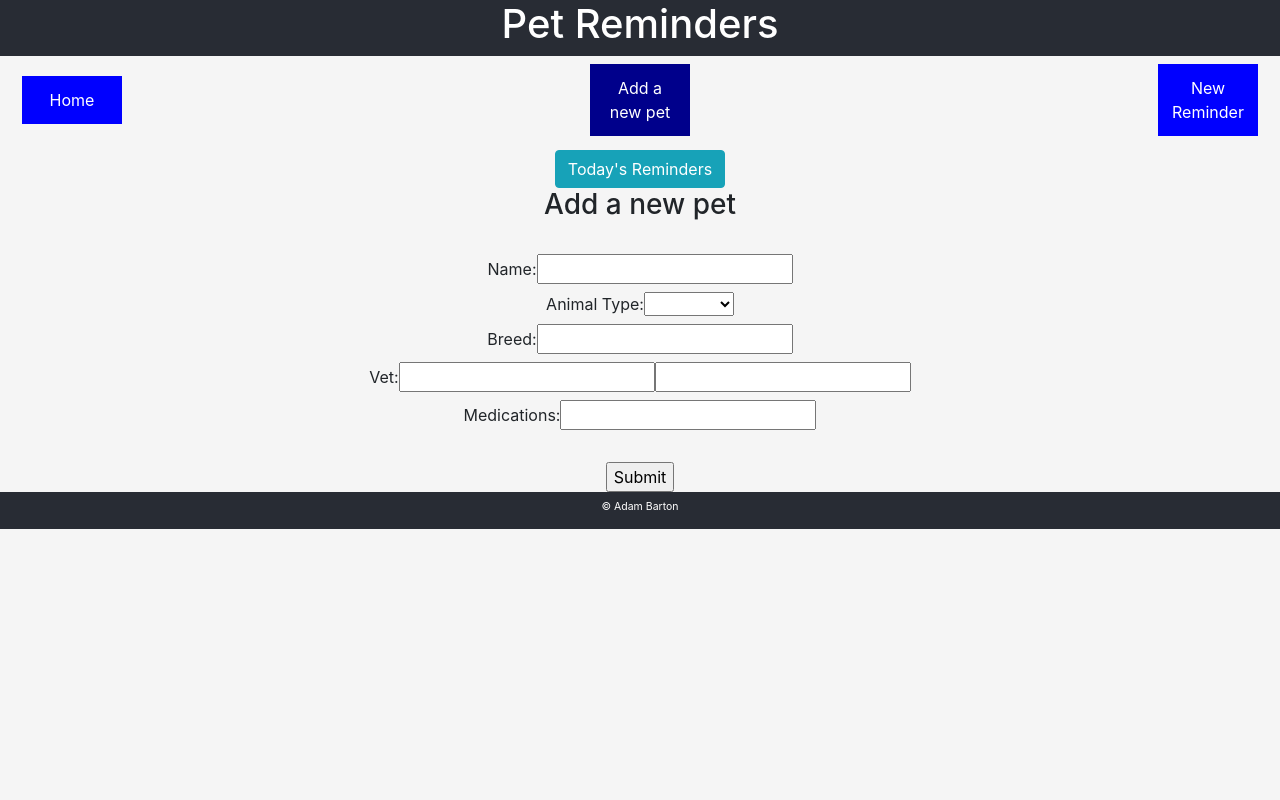
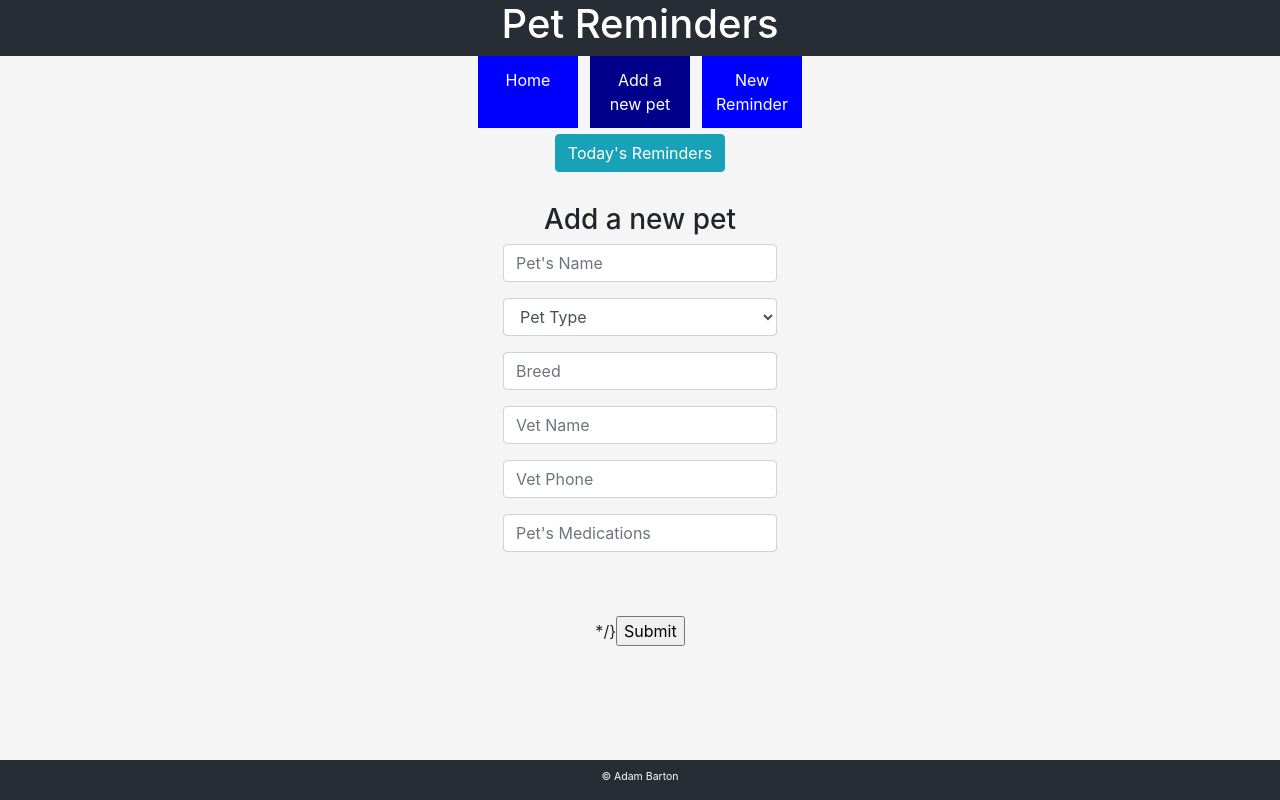
Before and after one commit to adam-barton/my-pets, a React (Create React App) app in the folder client/: page /new-pet in a window 1280 px wide. Built offline with nearby package versions, Linux system fonts and the light colour scheme; what react-alert-template-basic would draw is missing.

Commit message:
Addded styling for the nav, reminders button, footer, and new pet form

```diff
--- a/client/src/App.css
+++ b/client/src/App.css
@@ -33,6 +33,10 @@ body {
     justify-content: center;
     font-size: calc(6px + 1vmin);
     color: white;
+    position: fixed;
+    left: 0;
+    bottom: 0;
+    width: 100%;
 }
 
 .App-link {
@@ -75,6 +79,19 @@ body {
     justify-content: center;
 }
 
+.Navbar {
+    /* justify-content: center; */
+}
+
+.PetForm {
+    margin: 2%;
+    padding: 5px;
+    display: flex;
+    flex-direction: column;
+    align-items: center;
+    justify-content: center;
+}
+
 @keyframes App-logo-spin {
     from {
         transform: rotate(0deg);
--- a/client/src/App.js
+++ b/client/src/App.js
@@ -21,7 +21,7 @@ class App extends Component {
       <React.Fragment>
         <Header />
         <Router>
-          <NavBar deleteReminder={this.props.deleteReminder} today_reminders={this.props.today_reminders} />
+          <NavBar />
           <Notify today_reminders={this.props.today_reminders} />
           <Route exact path="/new-pet" component={NewPet} />
           <Route exact path="/" component={PetProfileContainer} />
--- a/client/src/components/NavBar.js
+++ b/client/src/components/NavBar.js
@@ -1,6 +1,6 @@
 import React from 'react';
 import { NavLink } from 'react-router-dom';
-import { useAlert } from 'react-alert'
+import Nav from 'react-bootstrap/Nav'
 
 
 const link = {
@@ -15,7 +15,8 @@ const link = {
 const NavBar = props => {
 
   return (
-    <div className="navbar" bg="light">
+    // <div className="Navbar" bg="light">
+      <Nav className="justify-content-center Navbar">
     <NavLink
       to="/"
       exact
@@ -43,7 +44,8 @@ const NavBar = props => {
       }}>
       New Reminder
       </NavLink>
-    </div>
+      </Nav>
+    // </div>
   );
 };
 
--- a/client/src/components/ProfileCard.js
+++ b/client/src/components/ProfileCard.js
@@ -1,17 +1,18 @@
 import React from 'react';
 import RemindersContainer from '../containers/RemindersContainer';
+import Button from 'react-bootstrap/Button';
 
 function ProfileCard(props) {
 
     return(
         <div className="ProfileCard">
             <h1>{props.pet.name}</h1>
-            <button variant="link" onClick={() => props.deletePet(props.pet.id)}> delete {props.pet.name} </button>
             <p>Animal type: {props.pet.animal_type}</p>
             <p>Breed: {props.pet.breed}</p>
             <p>Medications: {props.pet.medications}</p>
             <p>Vet: {props.pet.vet_name} {props.pet.vet_phone}</p>
             <RemindersContainer pet={props.pet} />
+            <Button variant="outline-danger" onClick={() => props.deletePet(props.pet.id)}> delete {props.pet.name} </Button>
         </div>
     )
 }
--- a/client/src/components/newPet.js
+++ b/client/src/components/newPet.js
@@ -1,6 +1,8 @@
 import React, { Component } from 'react';
 import {connect} from 'react-redux';
 import { addPet } from '../actions/petActions';
+import Form from 'react-bootstrap/Form'
+
 
 
 class NewPet extends Component {
@@ -39,9 +41,76 @@ class NewPet extends Component {
 
     render() {
       return (
-        <div>
+        <div className="PetForm">
           <h3>Add a new pet</h3>
-          <form onSubmit={this.handleSubmit} >
+          <Form onSubmit={this.handleSubmit} >
+            <Form.Group controlId="petForm.formBasicName">
+              {/* <Form.Label>Name</Form.Label> */}
+              <Form.Control
+                onChange={this.handleChange}
+                value={this.state.name}
+                type="text"
+                name="name"
+                placeholder="Pet's Name" />
+            </Form.Group>
+
+            <Form.Group controlId="petForm.ControlSelect"
+                onChange={this.handleChange}
+                value={this.state.animal_type}
+                >
+                {/* <Form.Label>Pet Type</Form.Label> */}
+                <Form.Control as="select" name="animal_type">
+                <option value="">Pet Type</option>
+                    <option value="dog">Dog</option>
+                    <option value="cat">Cat</option>
+                    <option value="housefly">Housefly</option>
+                    <option value="rock">Rock</option>
+                    <option value="goat">Goat</option>
+                    <option value="elephant">Elephant</option>
+                    <option value="snake">Snake</option>
+              </Form.Control>
+            </Form.Group>
+
+            <Form.Group controlId="petForm.formBasicBreed">
+              {/* <Form.Label>Breed</Form.Label> */}
+              <Form.Control
+                onChange={this.handleChange}
+                value={this.state.breed}
+                type="text"
+                name="breed"
+                placeholder="Breed" />
+            </Form.Group>
+
+            <Form.Group controlId="petForm.formGridVetName">
+              {/* <Form.Label>Name</Form.Label> */}
+              <Form.Control
+                onChange={this.handleChange}
+                value={this.state.vet_name}
+                type="text"
+                name="vet_name"
+                placeholder="Vet Name" />
+                </Form.Group>
+
+            <Form.Group controlId="petForm.formGridVetPhone">
+                {/* <Form.Label>Phone</Form.Label> */}
+                <Form.Control
+                onChange={this.handleChange}
+                value={this.state.vet_phone}
+                type="text"
+                name="vet_phone"
+                placeholder="Vet Phone" />
+            </Form.Group>
+
+            <Form.Group controlId="petForm.formBasicMeds">
+              {/* <Form.Label>Name</Form.Label> */}
+              <Form.Control
+                onChange={this.handleChange}
+                value={this.state.medications}
+                type="text"
+                name="medications"
+                placeholder="Pet's Medications" />
+            </Form.Group>
+{/*
                 <br></br>
               <label>Name:
                 <input
@@ -113,9 +182,9 @@ class NewPet extends Component {
                  />
               </label> */}
               <br></br>
-              <br></br>
+              <br></br> */}
             <input type="submit" />
-         </form>
+         </Form>
         </div>
       );
     }
```
